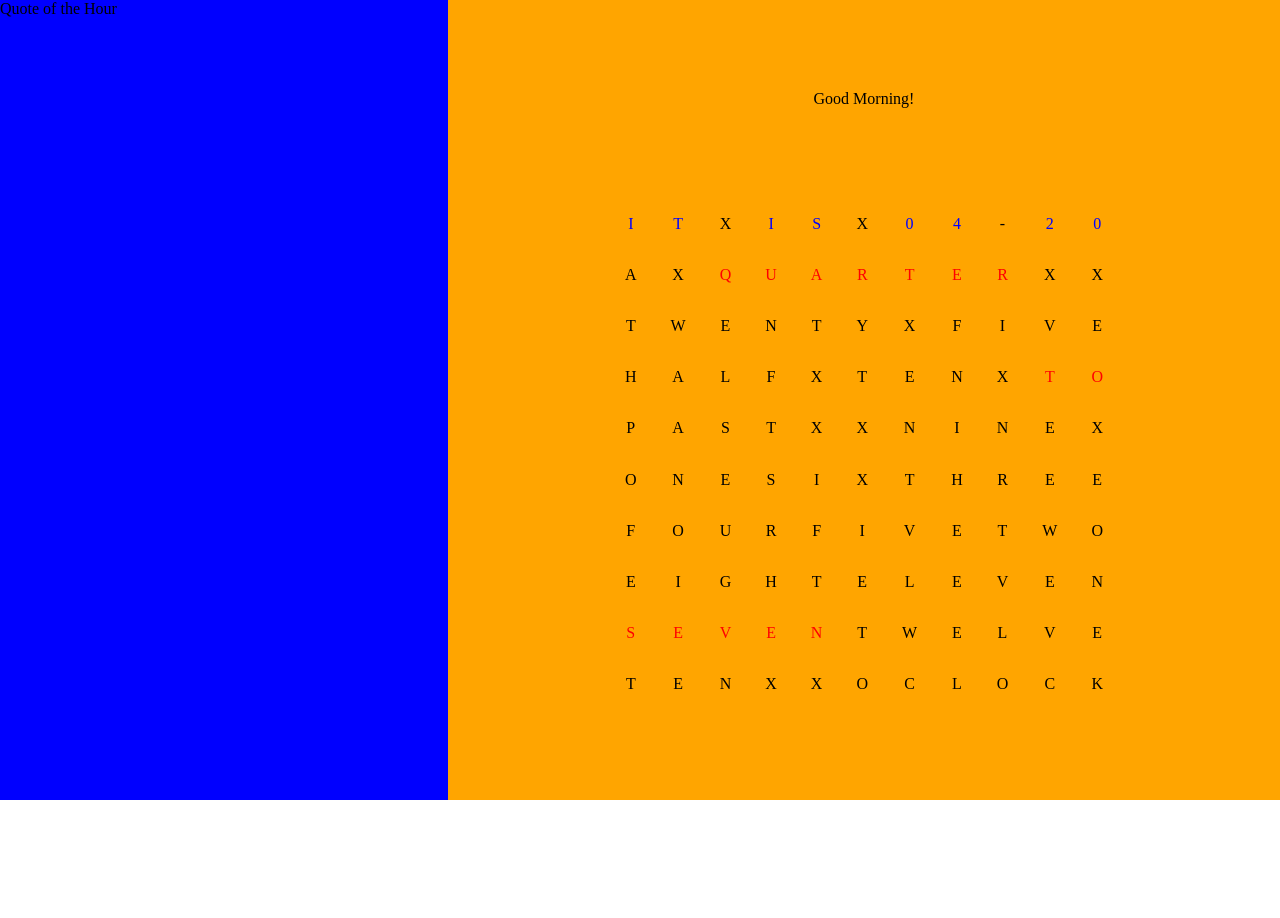
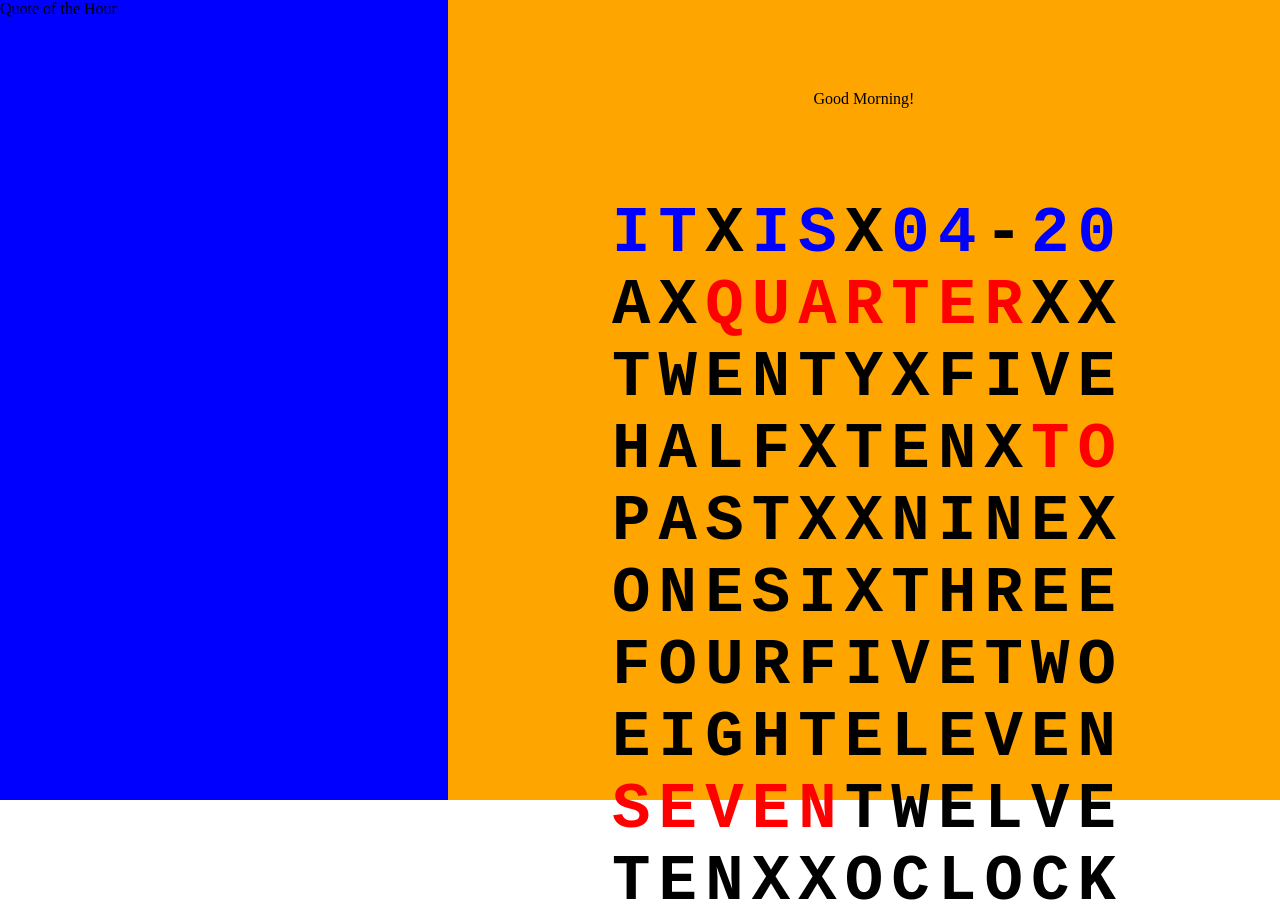
Before and after one commit to MiguelMVil/WordclockHomepage, a plain HTML site: page index.html in a window 1280 px wide. Before the commit the page ends 800 px from the top, so only its background shows below. Drawn offline with Linux system fonts and the light colour scheme.

Commit message:
Update designs.css

```diff
--- a/styles/designs.css
+++ b/styles/designs.css
@@ -5,3 +5,9 @@
 .turned-off {
     color: black;
 }
+
+.clock-item {
+    font-size: 4rem;
+    font-weight: bold;
+    font-family: 'Courier New', Courier, monospace;
+}
```
